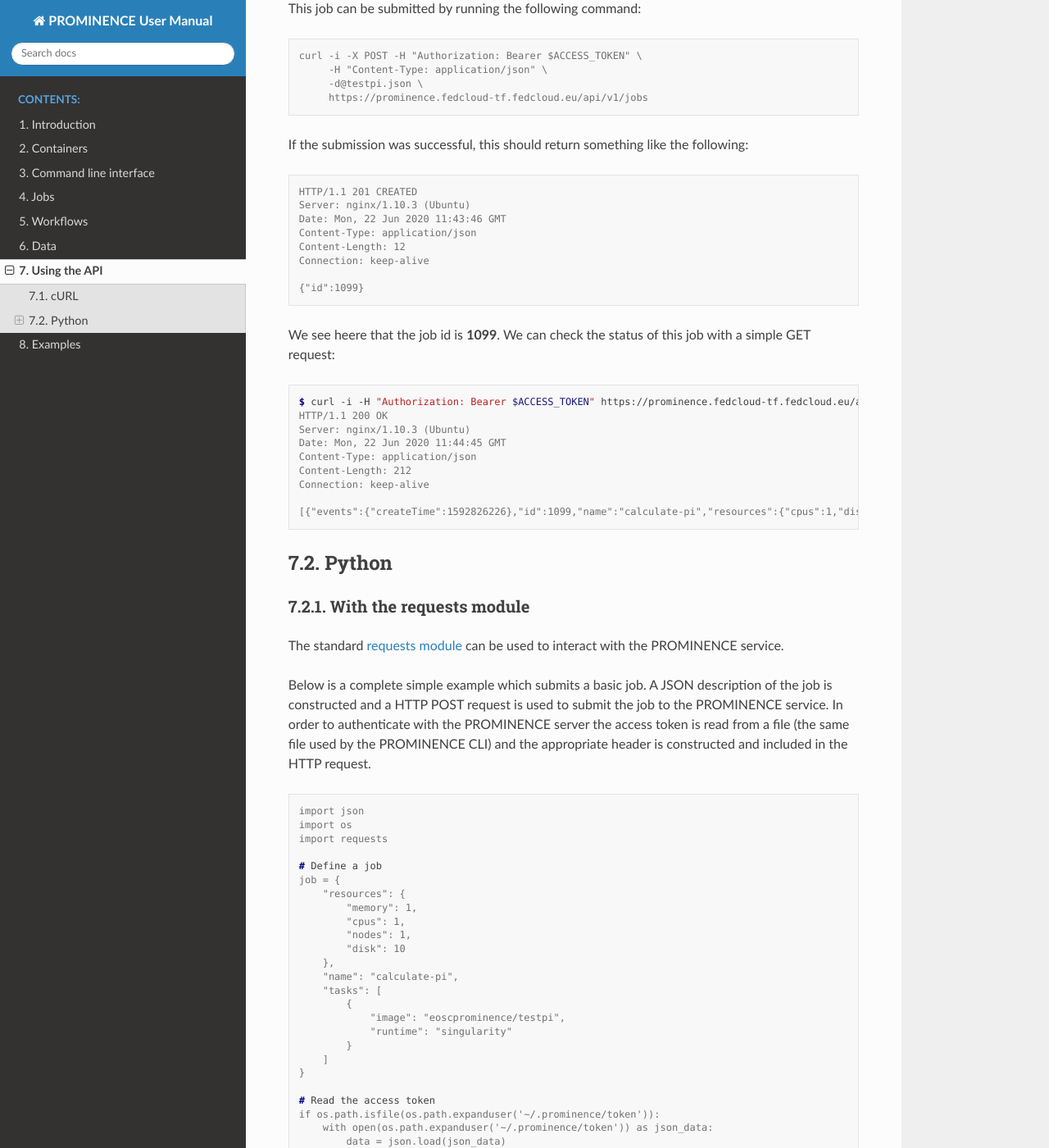
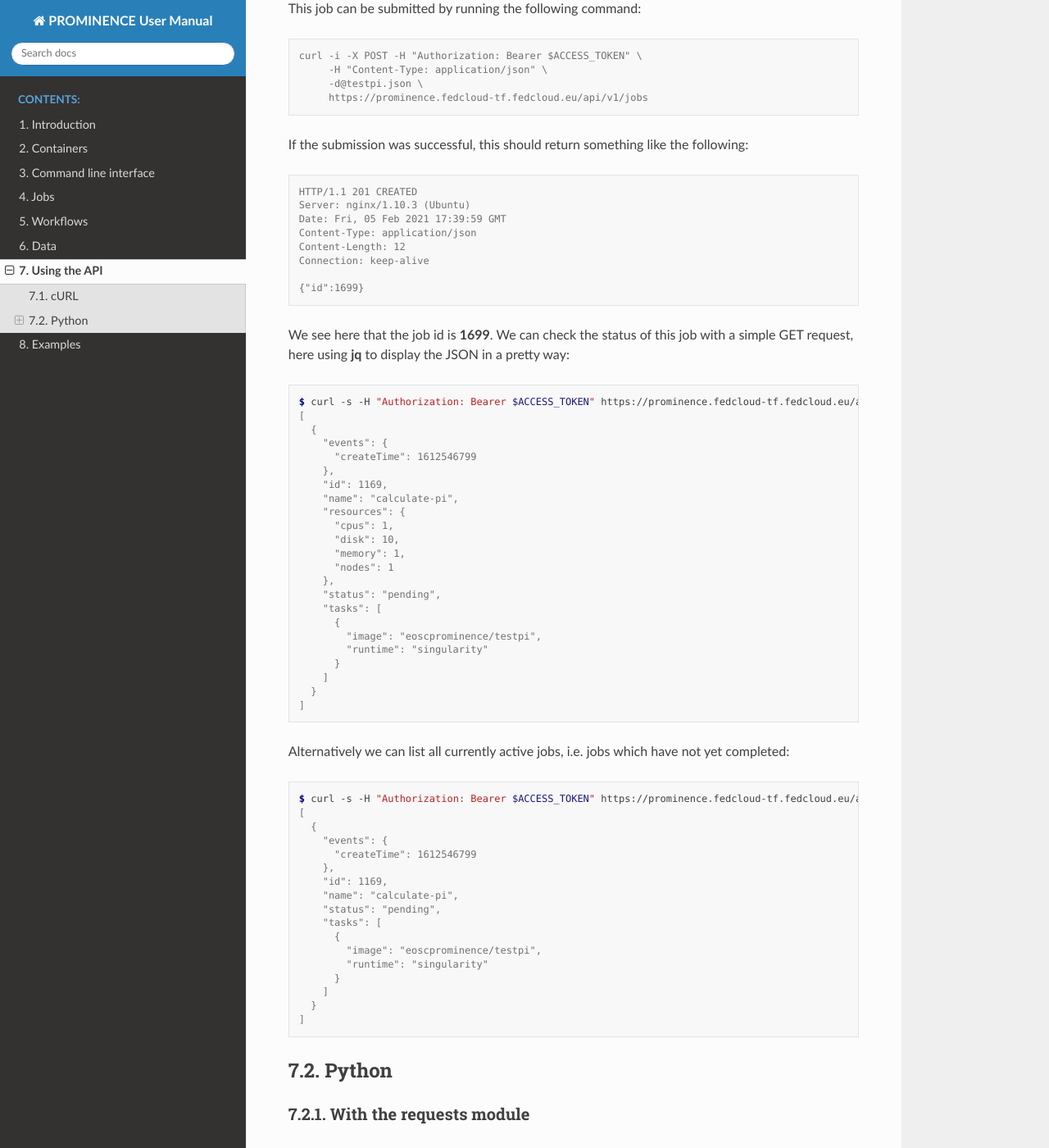
Before and after one commit to prominence-eosc/docs-eosc, a Sphinx documentation site: the page built from source/using-the-api.rst, in a window 1280 px wide and 1400 px high, scrolled down 966 px. Shown: the whole window at 82% size. Built offline with Sphinx 7.4.7 and the Read the Docs theme 2.0.0, drawn with Linux system fonts in a browser that asks for light colours.

Commit message:
Add some more info to getting list of jobs

```diff
--- a/source/using-the-api.rst
+++ b/source/using-the-api.rst
@@ -55,27 +55,62 @@ If the submission was successful, this should return something like the followin
 
    HTTP/1.1 201 CREATED
    Server: nginx/1.10.3 (Ubuntu)
-   Date: Mon, 22 Jun 2020 11:43:46 GMT
+   Date: Fri, 05 Feb 2021 17:39:59 GMT
    Content-Type: application/json
    Content-Length: 12
    Connection: keep-alive
 
-   {"id":1099}
+   {"id":1699}
 
-We see heere that the job id is **1099**. We can check the status of this job with a simple GET request:
+We see here that the job id is **1699**. We can check the status of this job with a simple GET request, here using **jq** to display the JSON in a pretty way:
 
 .. code-block:: console
 
-   $ curl -i -H "Authorization: Bearer $ACCESS_TOKEN" https://prominence.fedcloud-tf.fedcloud.eu/api/v1/jobs/1099
-   HTTP/1.1 200 OK
-   Server: nginx/1.10.3 (Ubuntu)
-   Date: Mon, 22 Jun 2020 11:44:45 GMT
-   Content-Type: application/json
-   Content-Length: 212
-   Connection: keep-alive
+   $ curl -s -H "Authorization: Bearer $ACCESS_TOKEN" https://prominence.fedcloud-tf.fedcloud.eu/api/v1/jobs/1169 | jq .
+   [
+     {
+       "events": {
+         "createTime": 1612546799
+       },
+       "id": 1169,
+       "name": "calculate-pi",
+       "resources": {
+         "cpus": 1,
+         "disk": 10,
+         "memory": 1,
+         "nodes": 1
+       },
+       "status": "pending",
+       "tasks": [
+         {
+           "image": "eoscprominence/testpi",
+           "runtime": "singularity"
+         }
+       ]
+     }
+   ]
 
-   [{"events":{"createTime":1592826226},"id":1099,"name":"calculate-pi","resources":{"cpus":1,"disk":10,"memory":1,"nodes":1},"status":"pending","tasks":[{"image":"eoscprominence/testpi","runtime":"singularity"}]}]
+Alternatively we can list all currently active jobs, i.e. jobs which have not yet completed:
 
+.. code-block:: console
+
+   $ curl -s -H "Authorization: Bearer $ACCESS_TOKEN" https://prominence.fedcloud-tf.fedcloud.eu/api/v1/jobs | jq .
+   [
+     {
+       "events": {
+         "createTime": 1612546799
+       },
+       "id": 1169,
+       "name": "calculate-pi",
+       "status": "pending",
+       "tasks": [
+         {
+           "image": "eoscprominence/testpi",
+           "runtime": "singularity"
+         }
+       ]
+     }
+   ]
 
 Python
 ------
```
